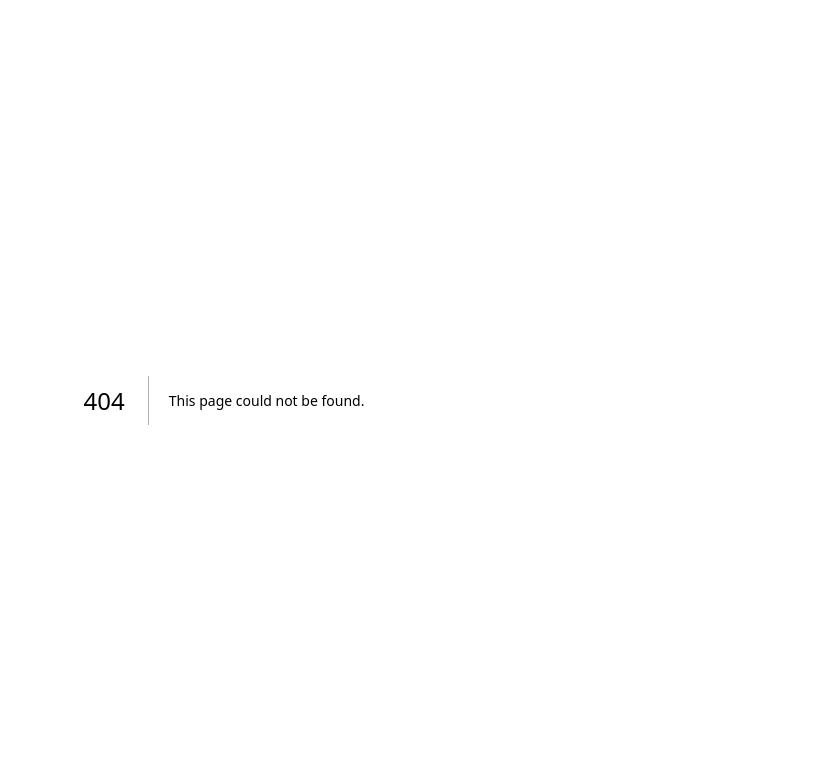
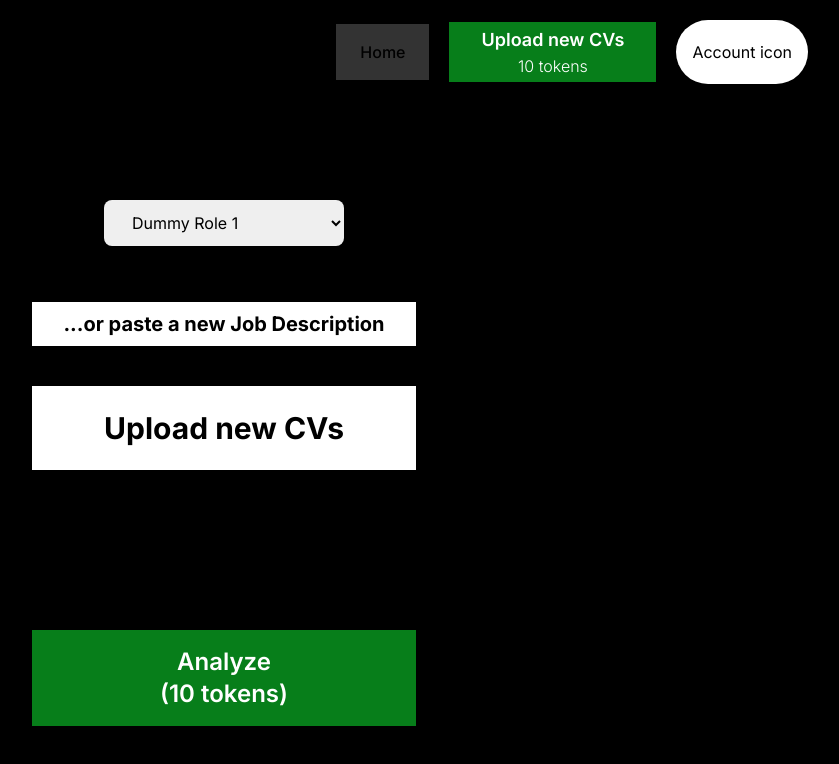
Before and after one commit to sandeepsharmacontriverz/new-project, a Next.js app: page /candidate in a window 1280 px wide. Before the commit this address had no page. Shown: the top 764 px of the page, without its empty margins (416-1255 px from the left). Built offline with nearby package versions, Linux system fonts and the light colour scheme.

Commit message:
Frontend changes 13 June

```diff
--- a/next.config.mjs
+++ b/next.config.mjs
@@ -21,4 +21,4 @@ const nextConfig = {
 };
 
 
-module.exports = nextConfig;
+export default nextConfig;
--- /dev/null
+++ b/src/app/candidate/page.tsx
@@ -0,0 +1,70 @@
+"use client";
+import { Modal } from "app/components/Modal";
+import Nav from "app/components/Nav";
+import { useRouter } from "next/navigation";
+import { useState } from "react";
+
+const page = () => {
+  const router = useRouter();
+  const [modalShow, setModalShow] = useState<string>("");
+  const [desc, setDesc] = useState(false);
+  const [cv, setCv] = useState(false);
+  return (
+    <>
+      {modalShow === "description" ? (
+        <Modal type="description" setModalShow={setModalShow} fun={setDesc} />
+      ) : modalShow === "cv" ? (
+        <Modal type="cv" setModalShow={setModalShow} fun={setCv} />
+      ) : (
+        ""
+      )}
+      <div className="flex flex-col items-center h-screen bg-black">
+        <Nav />
+        <div className="mt-10 text-center">
+          <p className="text-3xl font-medium">Add new candidates</p>
+          <p className="text-sm mt-5">
+            Choose a role for CV evaluation from current jobs:
+          </p>
+          <select className="text-black p-3 px-6 cursor-pointer rounded-lg w-60">
+            <option>Dummy Role 1</option>
+            <option>Product Manager</option>
+            <option>IT Staff</option>
+          </select>
+          <div className="flex flex-col gap-10 mt-14">
+            <button
+              className={`p-2 ${
+                desc
+                  ? "text-white bg-gradient-to-b from-[#077e1a]/10 to-[#077e1a]"
+                  : "text-black bg-white"
+              }  text-xl w-96 font-bold`}
+              onClick={() => setModalShow("description")}
+            >
+              {desc
+                ? "New Job Description Pasted!"
+                : "...or paste a new Job Description"}
+            </button>
+            <button
+              className={`p-6 ${
+                cv
+                  ? "text-white bg-gradient-to-b from-[#077e1a]/10 to-[#077e1a]"
+                  : "text-black bg-white"
+              } text-3xl w-96 font-bold`}
+              onClick={() => setModalShow("cv")}
+            >
+              {cv ? "CVs Uploaded!" : "Upload new CVs"}
+            </button>
+          </div>
+          <button
+            className="text-white p-4 bg-[#077e1a] text-2xl font-semibold w-96 mt-40"
+            onClick={() => router.push("/data")}
+          >
+            <p>Analyze</p>
+            <p>(10 tokens)</p>
+          </button>
+        </div>
+      </div>
+    </>
+  );
+};
+
+export default page;
--- /dev/null
+++ b/src/app/components/Modal.tsx
@@ -0,0 +1,37 @@
+export const Modal = ({ type, setModalShow, fun }: any) => {
+  return (
+    <div className="fixed inset-0 bg-black/50 h-full w-full flex justify-center items-center z-50">
+      <div className="bg-white w-2/5 h-3/5 flex flex-col p-10 justify-center items-center transform transition-transform duration-300 ease-out scale-100 opacity-100 animate-modal-enter">
+        {type === "description" ? (
+          <textarea
+            className="h-full w-full text-black mb-7 text-lg"
+            placeholder="Insert your job description here. you don't need to worry about the layout or structure. Just include the essence of the job, tasks, deliverables, requirements, qualifications, skills, etc."
+          ></textarea>
+        ) : (
+          <div className="h-full flex items-center">
+            <button className="border-2 border-black rounded-md text-black p-2 text-lg">
+              Open files
+            </button>
+          </div>
+        )}
+        <div className="flex gap-6">
+          <button
+            className="bg-black text-3xl py-3 w-44"
+            onClick={() => {
+              fun(true);
+              setModalShow("");
+            }}
+          >
+            {type === "description" ? "Confirm" : "OK"}
+          </button>
+          <button
+            className="bg-black/60 text-3xl py-3 w-44"
+            onClick={() => setModalShow("")}
+          >
+            Cancel
+          </button>
+        </div>
+      </div>
+    </div>
+  );
+};
--- /dev/null
+++ b/src/app/components/Nav.tsx
@@ -0,0 +1,23 @@
+import Link from "next/link";
+
+const Nav = () => {
+  return (
+    <nav className="flex flex-row gap-5 mt-5 justify-end w-full items-center">
+      <Link href="/home" className="bg-white/20 p-4 px-6 font-medium">
+        Home
+      </Link>
+      <Link
+        href="/candidate"
+        className="text-white p-1 bg-[#077e1a] font-semibold px-8 text-center"
+      >
+        <p className="text-lg">Upload new CVs</p>
+        <p className="font-light">10 tokens</p>
+      </Link>
+      <button className="bg-white rounded-full px-4 py-5 text-black mr-14">
+        Account icon
+      </button>
+    </nav>
+  );
+};
+
+export default Nav;
--- /dev/null
+++ b/src/app/data/page.tsx
@@ -0,0 +1,11 @@
+import Nav from "app/components/Nav";
+
+const page = () => {
+  return (
+    <div className="flex flex-col items-center h-screen bg-black">
+      <Nav />
+    </div>
+  );
+};
+
+export default page;
--- a/src/app/globals.css
+++ b/src/app/globals.css
@@ -31,3 +31,18 @@ body {
     text-wrap: balance;
   }
 }
+
+@keyframes modal-enter {
+  from {
+    transform: scale(0.9);
+    opacity: 0;
+  }
+  to {
+    transform: scale(1);
+    opacity: 1;
+  }
+}
+
+.animate-modal-enter {
+  animation: modal-enter 0.3s ease-out forwards;
+}
--- /dev/null
+++ b/src/app/home/page.tsx
@@ -0,0 +1,68 @@
+"use client";
+import { Modal } from "app/components/Modal";
+import { useRouter } from "next/navigation";
+import React, { useState } from "react";
+
+function App() {
+  const [modalShow, setModalShow] = useState<string>("");
+  const [desc, setDesc] = useState(false);
+  const [cv, setCv] = useState(false);
+  const router = useRouter();
+
+  return (
+    <>
+      {modalShow === "description" ? (
+        <Modal type="description" setModalShow={setModalShow} fun={setDesc} />
+      ) : modalShow === "cv" ? (
+        <Modal type="cv" setModalShow={setModalShow} fun={setCv} />
+      ) : (
+        ""
+      )}
+      <div className="flex flex-col items-center justify-center h-screen bg-black">
+        <div className="mt-6 text-end w-full">
+          <button className="bg-white rounded-full px-4 py-5 text-black mr-14">
+            Google sign
+          </button>
+        </div>
+        <div className="w-full h-full flex flex-row">
+          <div className="w-1/2 h-full flex items-center justify-center ml-40">
+            <h1 className="text-5xl font-bold mx-32">
+              Evaluate a CV of a candidate with AI
+            </h1>
+          </div>
+          <div className="w-1/2 h-full flex flex-col gap-14 items-center justify-center mr-40">
+            <button
+              className={`text-white p-6 ${
+                desc
+                  ? "bg-gradient-to-b from-[#077e1a]/10 to-[#077e1a]"
+                  : "bg-[#3a3a3a]"
+              }  text-3xl w-96 font-bold`}
+              onClick={() => setModalShow("description")}
+            >
+              {desc ? "Job Description Pasted!" : "Paste your job description"}
+            </button>
+            <button
+              className={`text-white p-6 ${
+                cv
+                  ? "bg-gradient-to-b from-[#077e1a]/10 to-[#077e1a]"
+                  : "bg-[#3a3a3a]"
+              } text-3xl w-96 font-bold`}
+              onClick={() => setModalShow("cv")}
+            >
+              {cv ? "CVs Uploaded!" : "Upload some CV"}
+            </button>
+            <button
+              className="text-white p-4 bg-[#077e1a] text-2xl font-semibold w-96"
+              onClick={() => router.push("/data")}
+            >
+              <p>Analyze</p>
+              <p>(10 tokens)</p>
+            </button>
+          </div>
+        </div>
+      </div>
+    </>
+  );
+}
+
+export default App;
```
Lines whose indentation alone changed are shown as unchanged.
